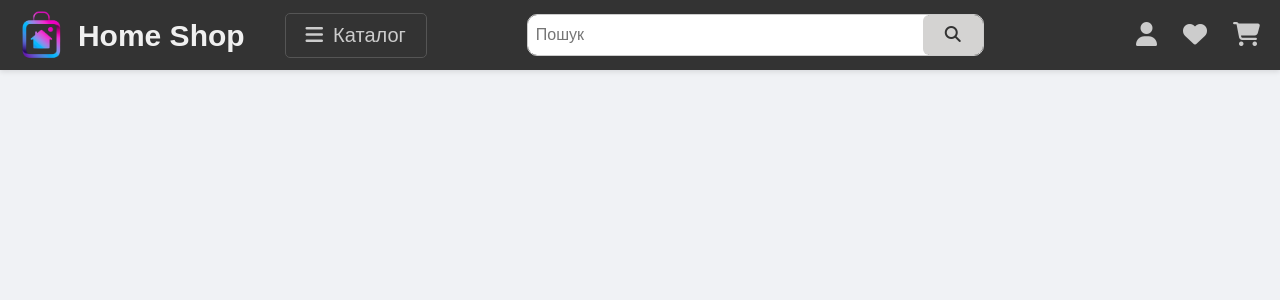
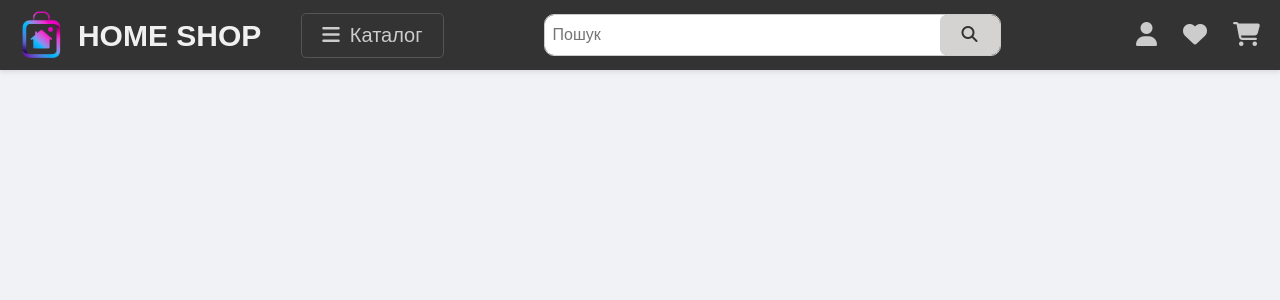
Before and after one commit to SerhiiRudenok/OnlineStore, a Django app: template myapp/templates/myapp/template.html in a window 1280 px wide. Shown: the top 300 px of the page. Run offline with Django 3.2, Linux system fonts and the light colour scheme; the template is opened without the code that fills it, so the values that code supplies are empty.

Commit message:
доработала template.html

```diff
--- a/myapp/templates/myapp/template.html
+++ b/myapp/templates/myapp/template.html
@@ -14,7 +14,7 @@
         <div class="navbar-left">
             <a href="/" class="navbar-logo">
                 <img src="{% static 'myapp/img/logo2.png' %}" alt="Логотип" class="navbar-logo">
-                <span class="site-name">Home Shop</span>
+                <span class="site-name">HOME SHOP</span>
             </a>
             <a href="{% url 'product_list' %}" class="btn btn-dark" id="catalog-trigger">
               <i class="fas fa-bars"></i>
```
